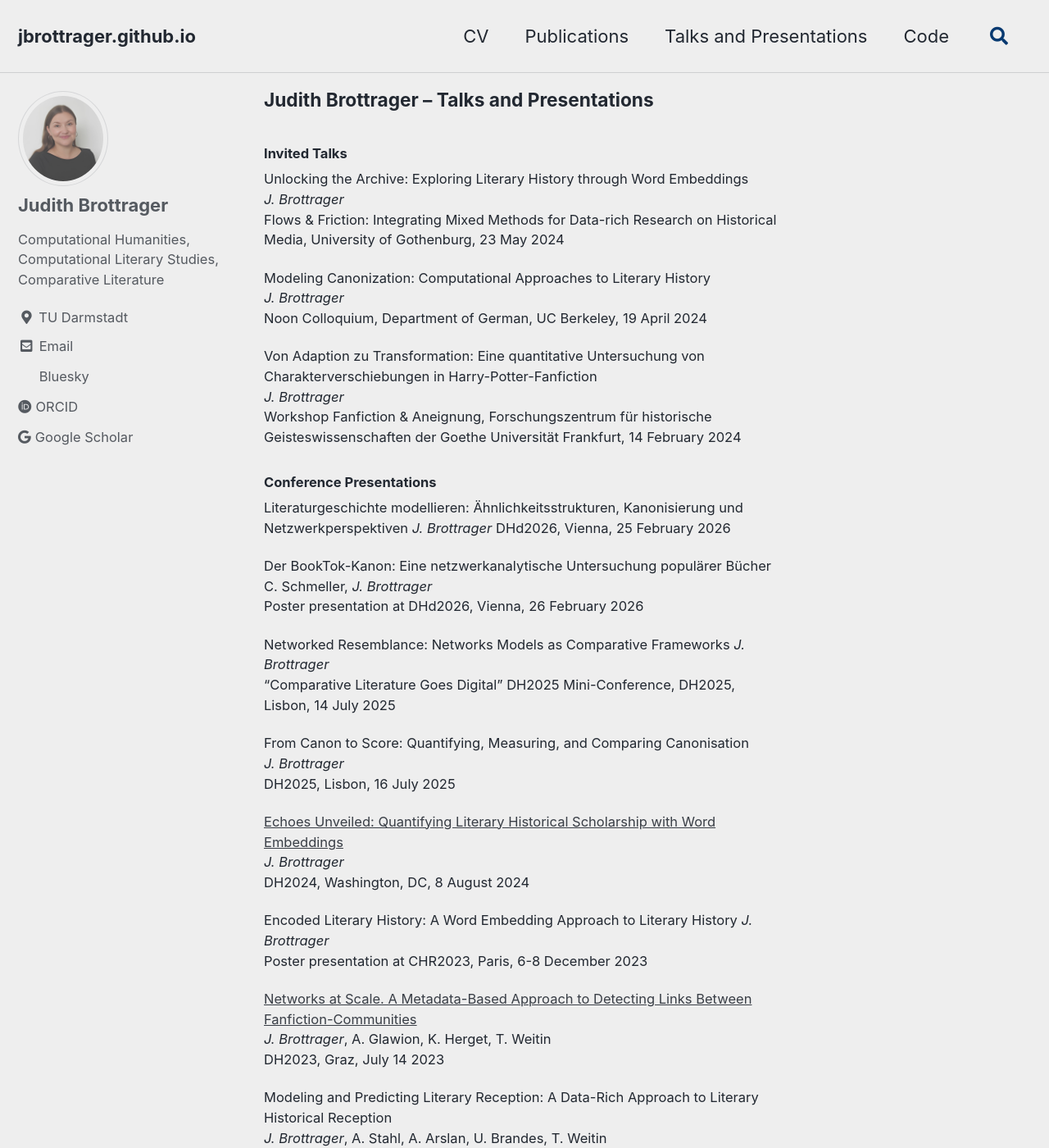
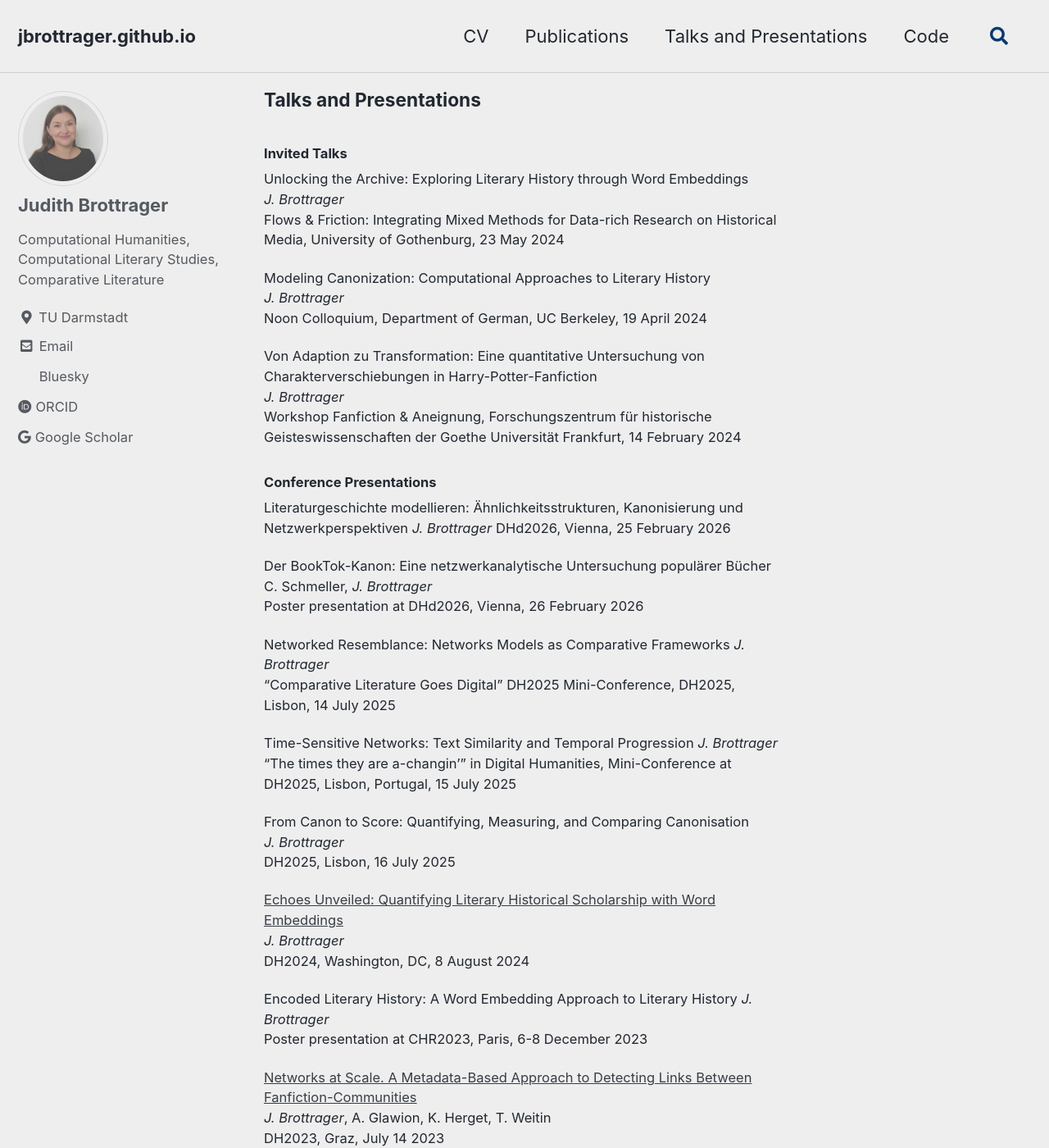
Before and after one commit to jbrottrager/jbrottrager.github.io, a Jekyll site: the page built from _pages/talks.md, in a window 1280 px wide and 1400 px high. Shown: the whole window at 82% size. Built offline with Jekyll 4.4.1, drawn with Linux system fonts in a browser that asks for light colours; cached includes are drawn as plain includes.

Commit message:
update recent pubs

```diff
--- a/_pages/talks.md
+++ b/_pages/talks.md
@@ -1,6 +1,6 @@
 ---
 layout: single
-title : Judith Brottrager -- Talks and Presentations
+title : Talks and Presentations
 permalink: /talks/
 author_profile: true
 ---
@@ -32,6 +32,10 @@ Poster presentation at DHd2026, Vienna, 26 February 2026
 Networked Resemblance: Networks Models as Comparative Frameworks
 *J. Brottrager*<br>
 “Comparative Literature Goes Digital” DH2025 Mini-Conference, DH2025, Lisbon, 14 July 2025
+
+Time-Sensitive Networks: Text Similarity and Temporal Progression
+*J. Brottrager*<br>
+“The times they are a-changin’” in Digital Humanities,  Mini-Conference at DH2025, Lisbon, Portugal, 15 July 2025
 
 From Canon to Score: Quantifying, Measuring, and Comparing Canonisation
 *J. Brottrager*<br>
```
Also changed, not shown: _pages/cv.md (+3 -2 lines), _pages/publications.md (+2 -2 lines), index.md (+1 -1 lines).
